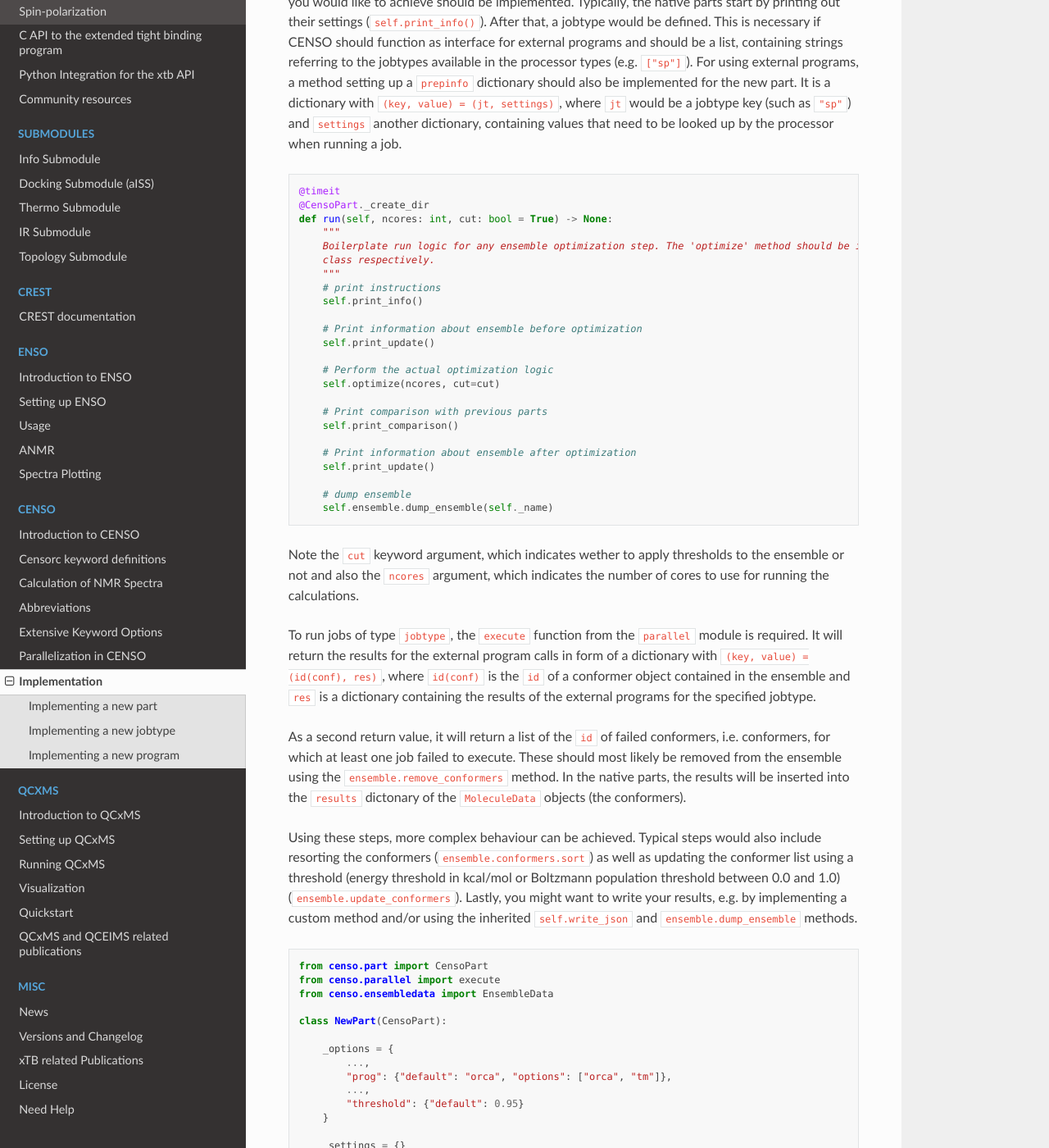
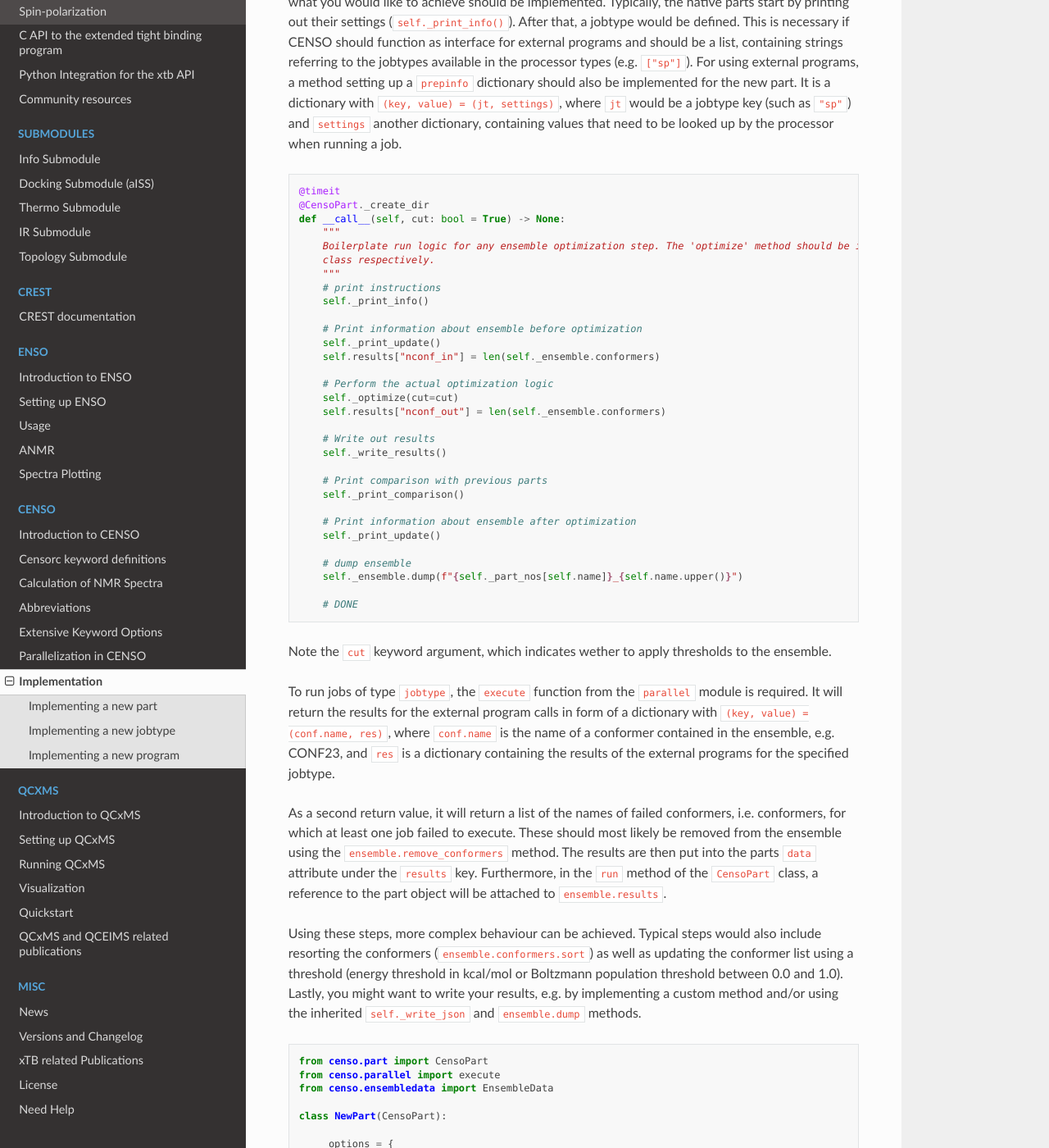
Before and after one commit to grimme-lab/xtb_docs, a Sphinx documentation site: the page built from source/CENSO_docs/censo_implementation.rst, in a window 1280 px wide and 1400 px high, scrolled down 1072 px. Shown: the whole window at 82% size. Built offline with Sphinx 7.4.7 and the Read the Docs theme 3.1.0, drawn with Linux system fonts in a browser that asks for light colours; some of the changed text lies outside the part shown.

Commit message:
Censo2 (#121)
* turbomole does not support 'balance'

* small update

* moved the logo, removed reference to doxy doc

* some updates to implementation

* some keywords for nmr added

* some clarifications + tm updates

* some reordering of censo doc

* added description for 'paths' section of censorc

* added new turbomole settings to rc keywords

* update based on recent changes to code structure

* some small changes due to recent refactor

* mention json outputs

* some small updates

* updated runner script example

```diff
--- a/source/CENSO_docs/censo_implementation.rst
+++ b/source/CENSO_docs/censo_implementation.rst
@@ -41,10 +41,10 @@ It checks for type and value, if options are defined. Each part can and probably
 general method (e.g. the ``EnsembleOptimizer`` class extends the ``_validate`` method) in order to check
 for e.g. setting combinations, such as trying to use DCOSMORS with ORCA.
 
-The next step would be implementing the ``run`` method of the new class. By default,
+The next step would be implementing the ``__call__`` method of the new class. By default,
 it should use the ``timeit`` and ``CensoPart._create_dir`` decorators. Within the function,
 the internal logic of what you would like to achieve should be implemented. Typically,
-the native parts start by printing out their settings (``self.print_info()``). After that,
+the native parts start by printing out their settings (``self._print_info()``). After that,
 a jobtype would be defined. This is necessary if CENSO should function as interface for
 external programs and should be a list, containing strings referring to the jobtypes
 available in the processor types (e.g. ``["sp"]``). For using external programs, a method
@@ -59,50 +59,57 @@ up by the processor when running a job.
 
     @timeit
     @CensoPart._create_dir
-    def run(self, ncores: int, cut: bool = True) -> None:
+    def __call__(self, cut: bool = True) -> None:
         """
         Boilerplate run logic for any ensemble optimization step. The 'optimize' method should be implemented for every
         class respectively.
         """
         # print instructions
-        self.print_info()
+        self._print_info()
 
         # Print information about ensemble before optimization
-        self.print_update()
+        self._print_update()
+        self.results["nconf_in"] = len(self._ensemble.conformers)
 
         # Perform the actual optimization logic
-        self.optimize(ncores, cut=cut)
+        self._optimize(cut=cut)
+        self.results["nconf_out"] = len(self._ensemble.conformers)
+
+        # Write out results
+        self._write_results()
 
         # Print comparison with previous parts
-        self.print_comparison()
+        self._print_comparison()
 
         # Print information about ensemble after optimization
-        self.print_update()
+        self._print_update()
 
         # dump ensemble
-        self.ensemble.dump_ensemble(self._name)
+        self._ensemble.dump(f"{self._part_nos[self.name]}_{self.name.upper()}")
 
-Note the ``cut`` keyword argument, which indicates wether to apply thresholds to the ensemble or not and also
-the ``ncores`` argument, which indicates the number of cores to use for running the calculations.
+        # DONE
+
+
+Note the ``cut`` keyword argument, which indicates wether to apply thresholds to the ensemble.
 
 To run jobs of type ``jobtype``, the ``execute`` function from the ``parallel`` module is
 required. It will return the results for the external program calls in form of a
-dictionary with ``(key, value) = (id(conf), res)``, where ``id(conf)`` is the ``id`` of a
-conformer object contained in the ensemble and ``res`` is a dictionary containing the
+dictionary with ``(key, value) = (conf.name, res)``, where ``conf.name`` is the name of a
+conformer contained in the ensemble, e.g. CONF23, and ``res`` is a dictionary containing the
 results of the external programs for the specified jobtype.
 
-As a second return value, it will return a list of the ``id`` of failed conformers,
+As a second return value, it will return a list of the names of failed conformers,
 i.e. conformers, for which at least one job failed to execute. These should most likely
-be removed from the ensemble using the ``ensemble.remove_conformers`` method. In the
-native parts, the results will be inserted into the ``results`` dictonary of the
-``MoleculeData`` objects (the conformers).
+be removed from the ensemble using the ``ensemble.remove_conformers`` method. The results
+are then put into the parts ``data`` attribute under the ``results`` key. Furthermore,
+in the ``run`` method of the ``CensoPart`` class, a reference to the part object will be
+attached to ``ensemble.results``.
 
 Using these steps, more complex behaviour can be achieved. Typical steps would also include
 resorting the conformers (``ensemble.conformers.sort``) as well as updating the conformer
 list using a threshold (energy threshold in kcal/mol or Boltzmann population threshold
-between 0.0 and 1.0) (``ensemble.update_conformers``). Lastly, you might want to write
-your results, e.g. by implementing a custom method and/or using the inherited
-``self.write_json`` and ``ensemble.dump_ensemble`` methods.
+between 0.0 and 1.0). Lastly, you might want to write your results, e.g. by implementing a
+custom method and/or using the inherited ``self._write_json`` and ``ensemble.dump`` methods.
 
 .. Example for a new class for ensemble optimization.
 .. code:: python
@@ -122,27 +129,24 @@ your results, e.g. by implementing a custom method and/or using the inherited
 
        _settings = {}
 
-       def __init__(self, ensemble: EnsembleData):
-           super().__init__(ensemble)
-
        @timeit
        @CensoPart._create_dir
-       def run(self) -> None:
+       def __call__(self) -> None:
            """
            docstring
            """
 
            # print settings
-           self.print_info()
+           self._print_info()
 
            # define jobtype
            jobtype = ["sp"]
 
            # Setup the prepinfo dict
            # NOTE: This method needs to be implemented to be used
-           prepinfo = self.setup_prepinfo()
+           prepinfo = self._setup_prepinfo()
 
-           sucess, _, failed = execute(
+           results, failed = execute(
                self.ensemble.conformers,
                self.dir,
                self.get_settings()["prog"]
@@ -153,27 +157,18 @@ your results, e.g. by implementing a custom method and/or using the inherited
            )
 
            # Remove failed conformers
-           for confid in failed:
-               self.ensemble.remove_conformers(failed)
+           self.ensemble.remove_conformers(failed)
 
            # update results for each conformer
-           for conf in self.ensemble.conformers:
-               # store results of single jobs for each conformer
-               conf.results.setdefault(self._name, {}).update(results[id(conf)])
+           self._update_results(results)
 
            # calculate boltzmann weights from values calculated here
-           self.ensemble.calc_boltzmannweights(
-               self.get_general_settings().get("temperature", 298.15), self._name
-           )
+           self._update_results(self._calc_boltzmannweights())
 
            # sort conformers list with specific key
            self.ensemble.conformers.sort(
-               key=lambda conf: conf.results[self._name]["sp"]["energy"],
+               key=lambda conf: self.data["results"][conf.name]["sp"]["energy"],
            )
-
-           # write results
-           # NOTE: this method needs to be implemented to be used
-           self.write_results()
 
            # update conformers with threshold
            # in this example the threshold is supposed to be a Boltzmann population
@@ -181,22 +176,23 @@ your results, e.g. by implementing a custom method and/or using the inherited
            threshold = self.get_settings()["threshold"]
 
            # update the conformer list in ensemble (remove confs if below threshold)
-           for confname in self.ensemble.update_conformers(
-               lambda conf: conf.results[self._name]["bmw"],
-               threshold,
-               boltzmann=True
-           ):
-               print(f"No longer considering {confname}.")
+           limit = min(self.data["results"][conf.name]["sp"]["energy"] for conf in self.ensemble.conformers)
+           filtered = list(filter(lambda conf: self.data["results"][conf.name]["sp"]["energy"] - limit > threshold, self.ensemble.conformers))
+           for conf in filtered:
+               print(f"No longer considering {conf.name}.")
+
+           self.ensemble.remove_conformers([conf.name for conf in filtered])
 
            # dump ensemble
-           self.ensemble.dump_ensemble(self._name)
+           self.ensemble.dump(self.name)
 
 
 After all these steps, the part can also be added to the core code of CENSO. For this, the class of the
-new part needs to be added in ´´configuration.py´´ in the ´´configure´´ method, where all parts are imported
+new part needs to be added in ``configuration.py`` in the ``configure`` method, where all parts are imported
 in order to setup their settings by reading the rcfile. Also, make sure that the new class is added in the
-appropriate ´´__init__.py´´ files, so that it can be imported. In order to make the part run via the commandline,
-it is necessary to also import the class in ´´interface.py´´, where the ´´run´´ settings of each part is checked.
+appropriate ``__init__.py`` files, so that it can be imported. It is also necessary to register the constructor
+in the ``Factory``, found in ``utilities``. In order to make the part run via the commandline,
+it is necessary to also import the class in ``interface.py``, where the ``run`` settings of each part is checked.
 
 
 Implementing a new jobtype
@@ -229,8 +225,8 @@ creates a subprocess to execute the external program. It needs to be provided wi
 in form of a list (of strings representing the command line arguments), a directory to execute
 in and a file to redirect ``stdout``.
 
-Finally, the new processor class needs to be added to the ``__proctypes`` dictionary of the
-``ProcessorFactory`` class. Also, the key used there should be added to the ``PROGS`` parameter
+Finally, the new processor constructor needs to be registered in the ``Factory`` class.
+Also, the key used there should be added to the ``PROGS`` parameter in the ``Config`` class
 in ``params.py``. This will be used by parts to determine available programs in the settings,
 so be careful to check whether your program supports the necessary jobtypes. You might want to
 raise a ``NotImplementedError`` for unsupported jobtypes.
```
Also changed, not shown: source/CENSO_docs/censo.rst (+45 -16 lines), source/CENSO_docs/censorc.rst (+35 -34 lines).
